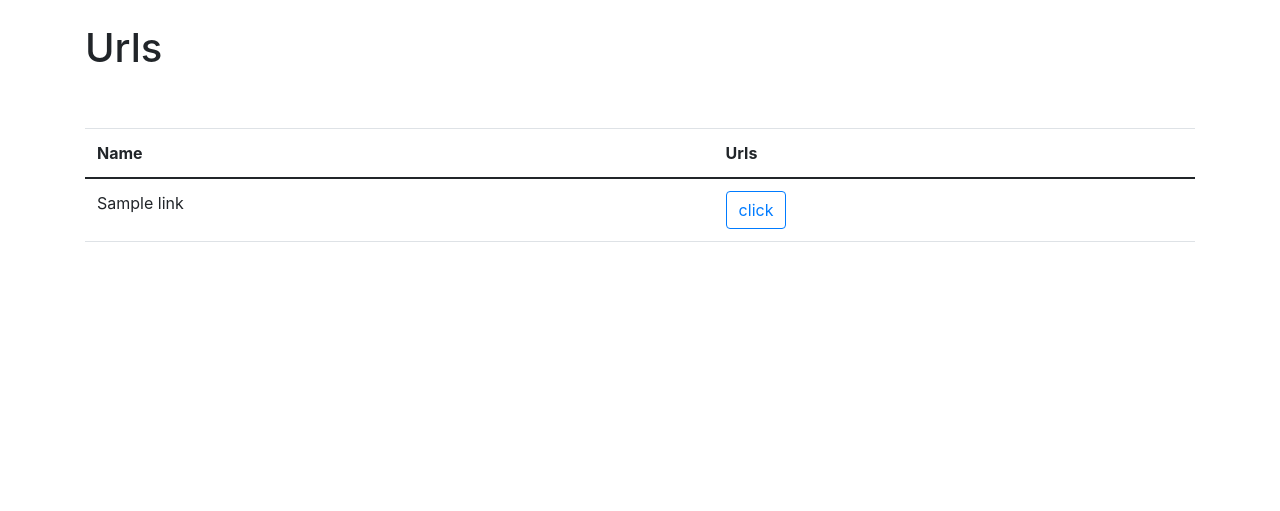
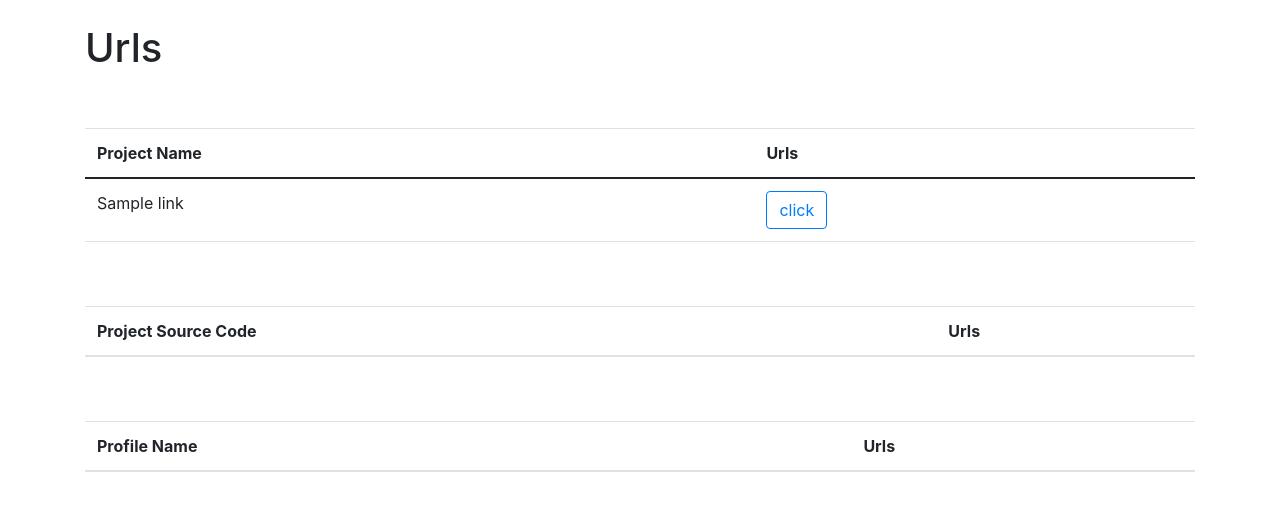
Before and after one commit to hardik-08-ldh/Resume-Urls, a Django app: page / in a window 1280 px wide. Shown: the top 511 px of the page. Run offline with Django 3.2, Linux system fonts and the light colour scheme; tables that the repository leaves empty hold one stand-in row (values such as "Sample post"); lists and menus that the app fills with data are empty; some libraries are stand-ins or nearby versions.

Commit message:
Change orientation

```diff
--- a/templates/base.html
+++ b/templates/base.html
@@ -21,21 +21,61 @@
       <table class="table">
         <thead>
           <tr>
-            <th scope="col">Name</th>
+            <th scope="col">Project Name</th>
             <th scope="col">Urls</th>
           </tr>
         </thead>
         <tbody>
           {% for obj in object_list %}
+            {% if obj.rank == '1' %}
             <tr>
               <td>{{obj.name}}</td>
               <td>
                 <button class="btn btn-outline-primary copy-btn" data-url="{{obj.url}}">click</button>
               </td>
             </tr>
+            {% endif %}
           {% endfor %}
-        </tbody>
-      </table>
+          </table>
+          <br><br>
+          <table class="table">
+            <thead>
+              <tr>
+                <th scope="col">Project Source Code </th>
+                <th scope="col">Urls</th>
+              </tr>
+            </thead>
+            {% for obj in object_list %}
+              {% if obj.rank == '2' %}
+              <tr>
+                <td>{{obj.name}}</td>
+                <td>
+                  <button class="btn btn-outline-primary copy-btn" data-url="{{obj.url}}">click</button>
+                </td>
+              </tr>
+              {% endif %}
+            {% endfor %}
+          </table>
+          <br><br>
+            <table class="table">
+            <thead>
+              <tr>
+                <th scope="col">Profile Name </th>
+                <th scope="col">Urls</th>
+              </tr>
+            </thead>
+            {% for obj in object_list %}
+              {% if obj.rank == '3' %}
+              <tr>
+                <td>{{obj.name}}</td>
+                <td>
+                  <button class="btn btn-outline-primary copy-btn" data-url="{{obj.url}}">click</button>
+                </td>
+              </tr>
+              {% endif %}
+            {% endfor %}
+          </tbody>
+          </table>
     </div>
 
     <!-- Optional JavaScript; choose one of the two! -->
```
